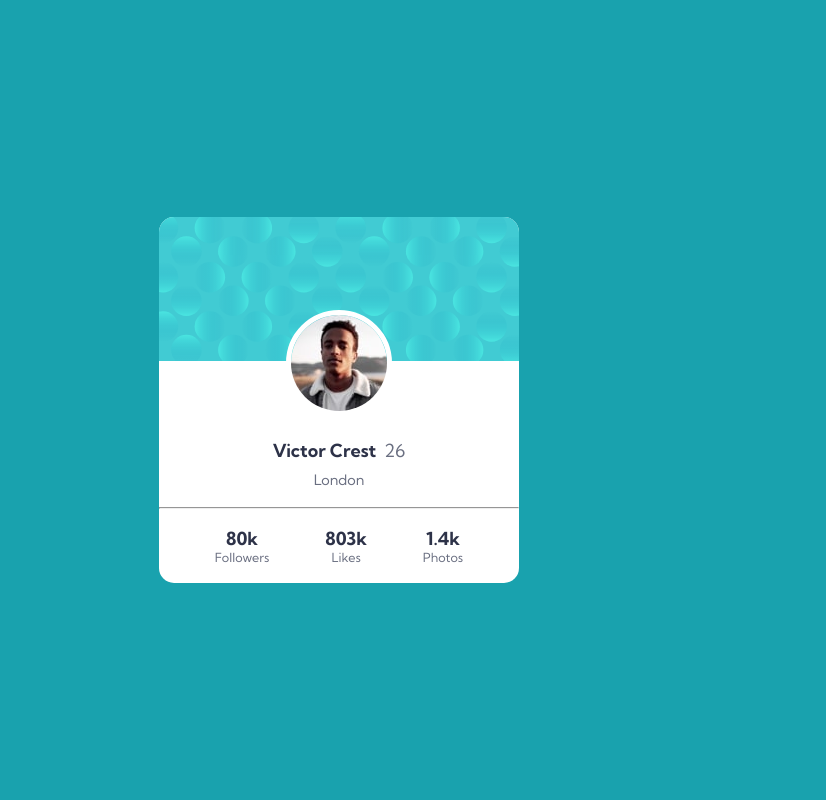
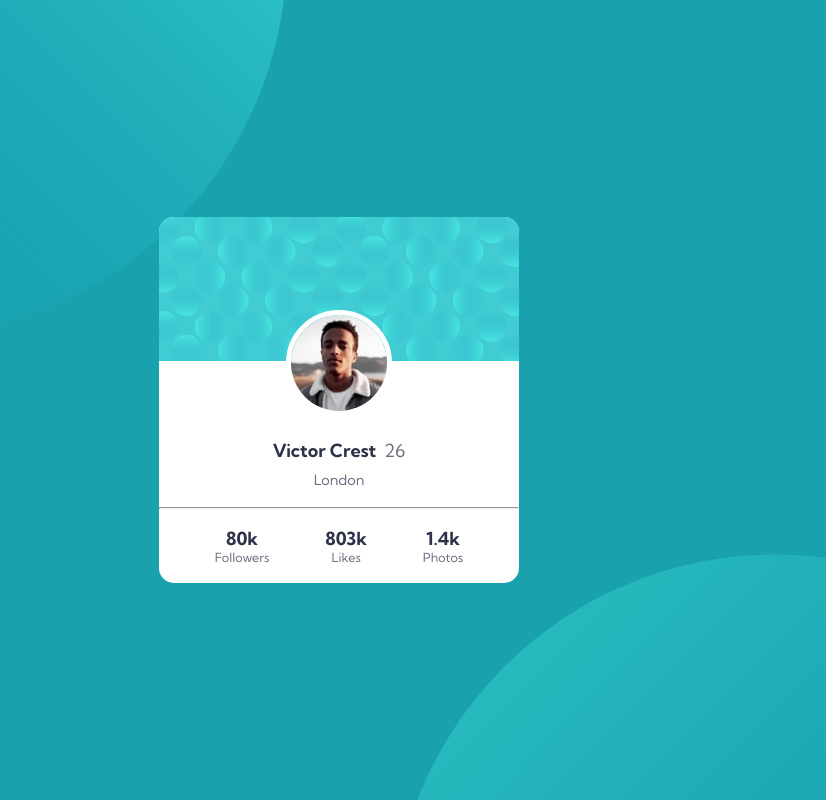
Before and after one commit to balavignesh111/profile-card-component-main, a plain HTML site: page index.html in a window 1280 px wide. Shown: the whole page, without its empty margins (301-1127 px from the left). Drawn offline with Linux system fonts and the light colour scheme; the site is published under a folder, as on GitHub Pages, so addresses that start at the root find nothing.

Commit message:
Update style.css file

```diff
--- a/style/style.css
+++ b/style/style.css
@@ -19,7 +19,7 @@ html{
 
 body{
   font-family: 'Kumbh Sans', sans-serif;
-  background: no-repeat bottom -29rem right -10rem/60% url('/images/bg-pattern-bottom.svg'),no-repeat top -24rem left -10rem/60% url('/images/bg-pattern-top.svg');
+  background: no-repeat bottom -29rem right -10rem/60% url('../images/bg-pattern-bottom.svg'),no-repeat top -24rem left -10rem/60% url('../images/bg-pattern-top.svg');
   background-color: var(--Darkcyan);
   min-height: 100vh;
   display: flex;
```
